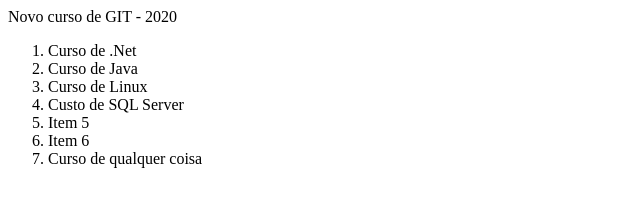
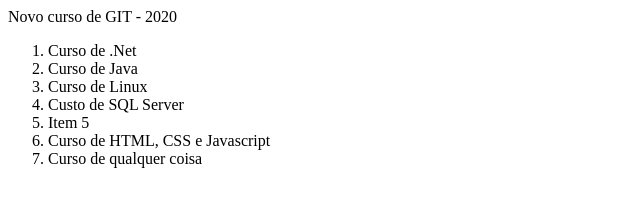
Before and after one commit to dauanylessa/alura-git, a plain HTML site: page index.html in a window 1280 px wide. Shown: the whole page, without its empty margins (0-640 px from the left). Drawn offline with Linux system fonts and the light colour scheme.

Commit message:
Adicionando o curso de front

```diff
--- a/index.html
+++ b/index.html
@@ -8,7 +8,7 @@
 			<li>Curso de Linux</li>
 			<li>Custo de SQL Server</li>
 			<li>Item 5</li>
-			<li>Item 6</li>
+			<li>Curso de HTML, CSS e Javascript</li>
 			<li>Curso de qualquer coisa</li>
 		</ol>
 
```
